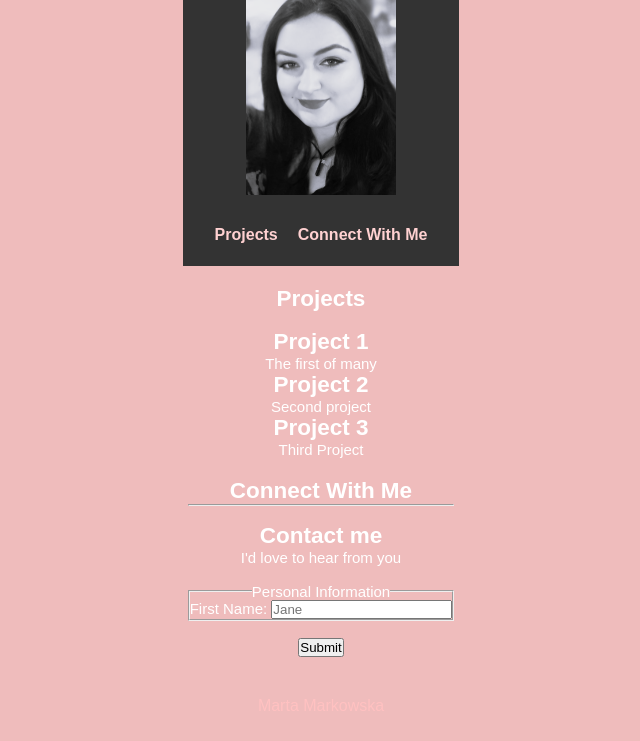
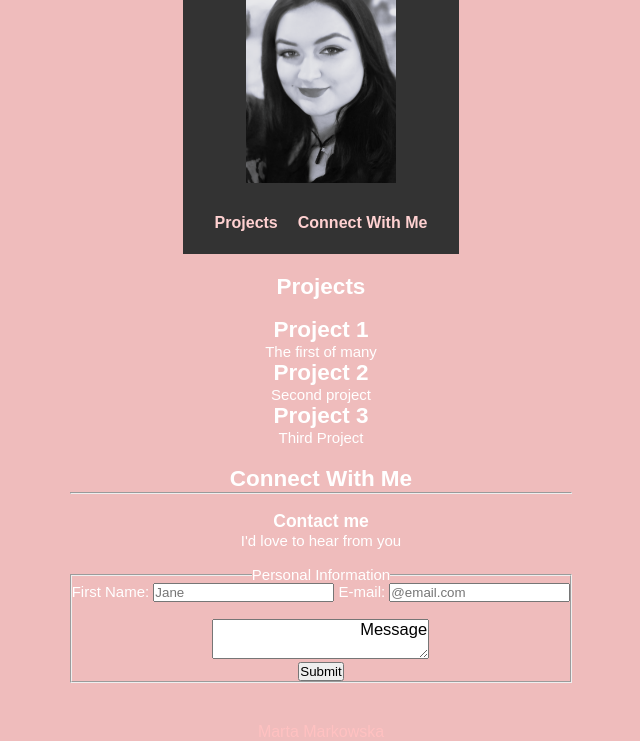
Before and after one commit to Maeldeis/Bootstrap-Portfolio, a plain HTML site: page index.html in a window 1280 px wide. Shown: the part 74-815 px from the top of the page, without its empty margins (319-959 px from the left). Drawn offline with Linux system fonts and the light colour scheme.

Commit message:
adding contact/message area

```diff
--- a/index.html
+++ b/index.html
@@ -56,7 +56,7 @@
             <hr>
             <br>
             <article id="Connect">
-                <h2>Contact me</h2>
+                <h3>Contact me</h3>
                 <p>I'd love to hear from you</p>
                 <br>
                 <form action="https://httpbin.org/post" method="post">
@@ -65,11 +65,19 @@
                         <p>
                             <label for="firstName">First Name:</label>
                             <input type="text" name="first" id="firstName" placeholder="Jane" autocomplete="on" autocapitalize="on">
-                        </p>
-                    </fieldset>
-                    <br>
-                    <button type="submit">Submit</button>
-                </form>
+                            <label for="firstName">E-mail:</label>
+                            <input type="text" name="email" id="email" placeholder="@email.com" autocomplete="on" autocapitalize="on">
+                            <br>
+                            <br>
+                            <form action="/html/tags/html_form_tag_action.cfm" method="post">
+                                <div>
+                                <textarea name="comments" id="comments" style="font-family:sans-serif;font-size:1.1em;">
+                                Message
+                                </textarea>
+                                </div>
+                                <input type="submit" value="Submit">
+                                </form>
+
             </article>
         </section>
 
```
